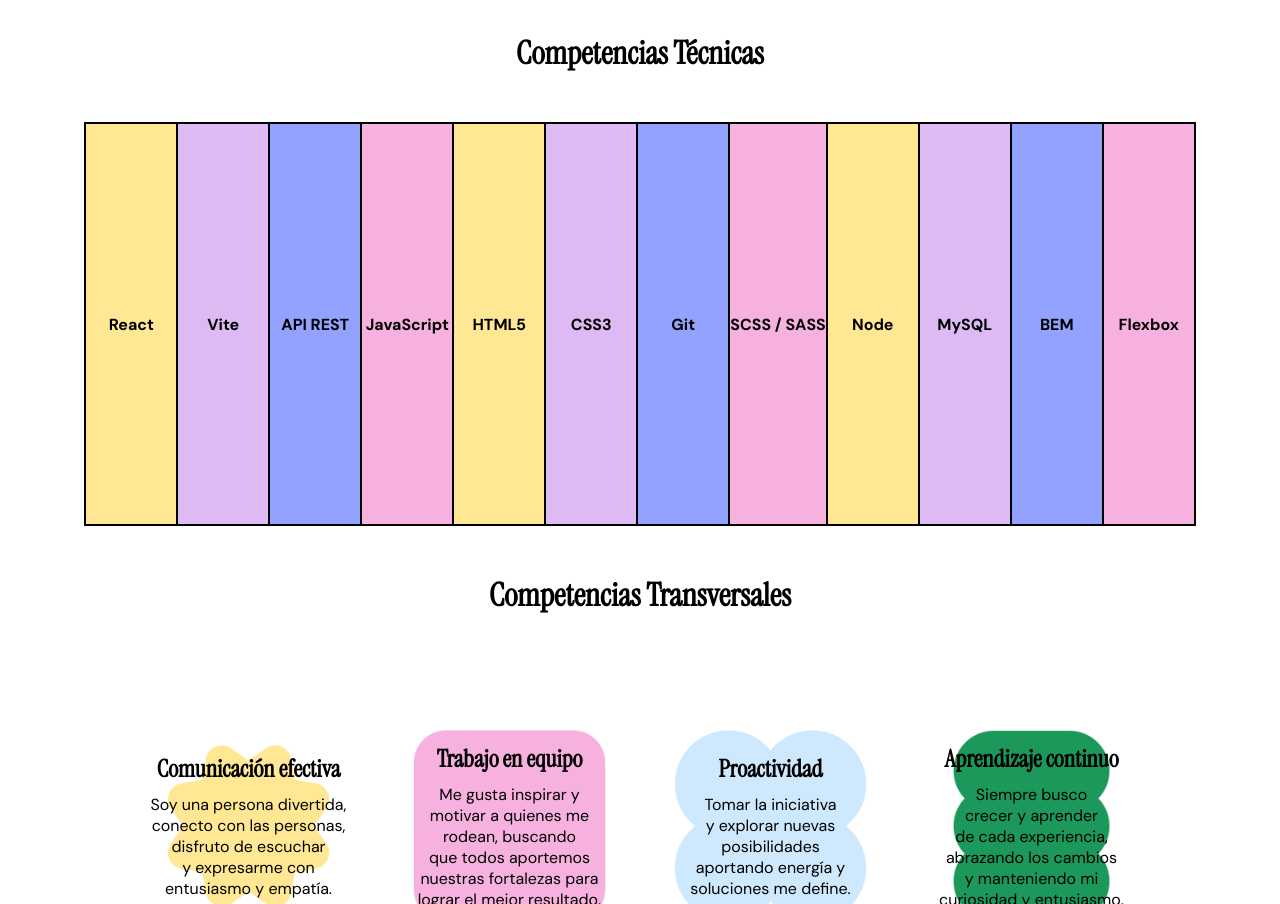
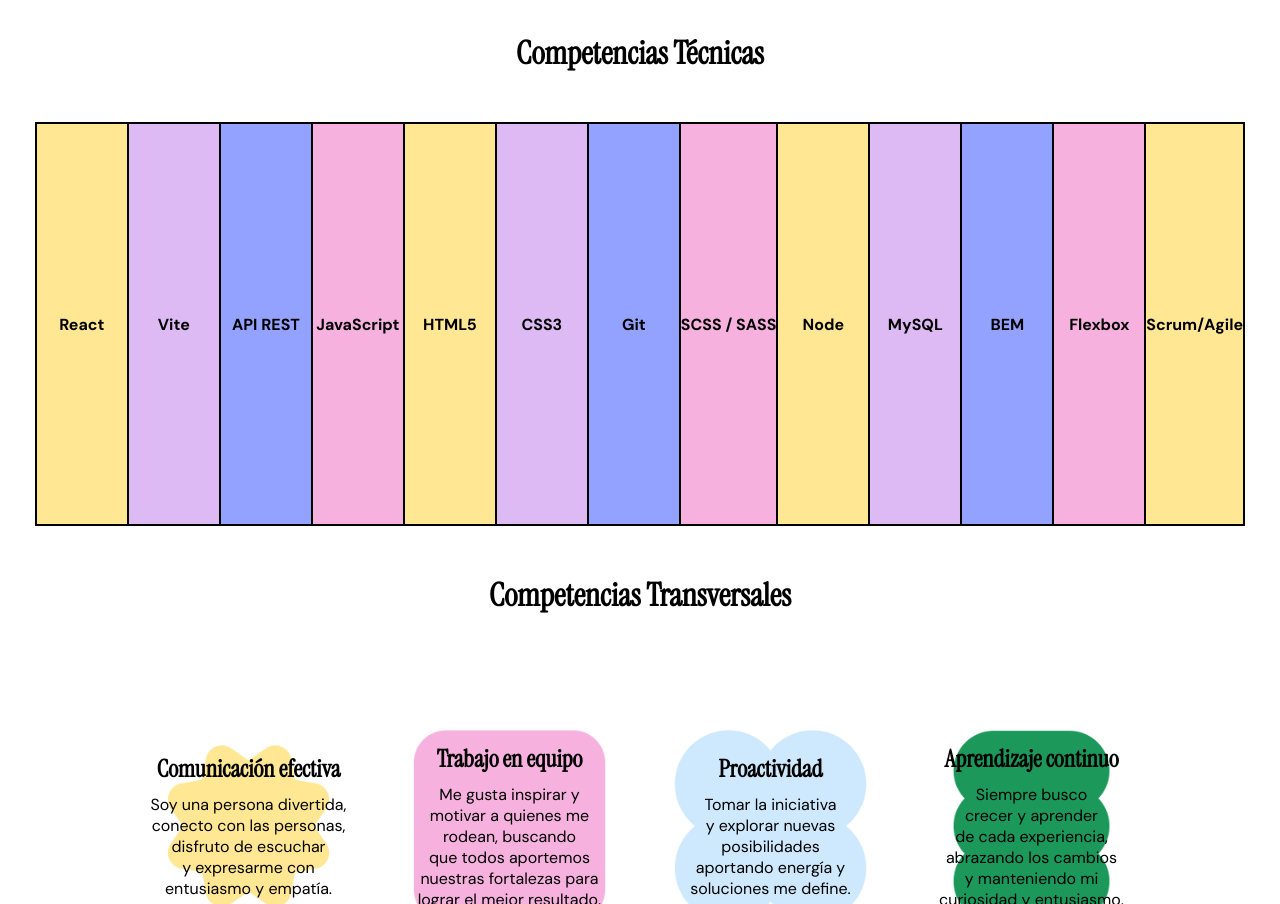
Before and after one commit to estherquiros/esther-portfolio, a React (Vite) app: page / in a window 1280 px wide. Shown: the part 2200-3104 px from the top of the page. Built offline with nearby package versions, Linux system fonts and the light colour scheme.

Commit message:
add hardSkills scrum/agile

```diff
--- a/src/data/HardSkills.js
+++ b/src/data/HardSkills.js
@@ -11,4 +11,5 @@ export const HardSkills = [
   "MySQL",
   "BEM",
   "Flexbox",
+  "Scrum/Agile",
 ];
```
